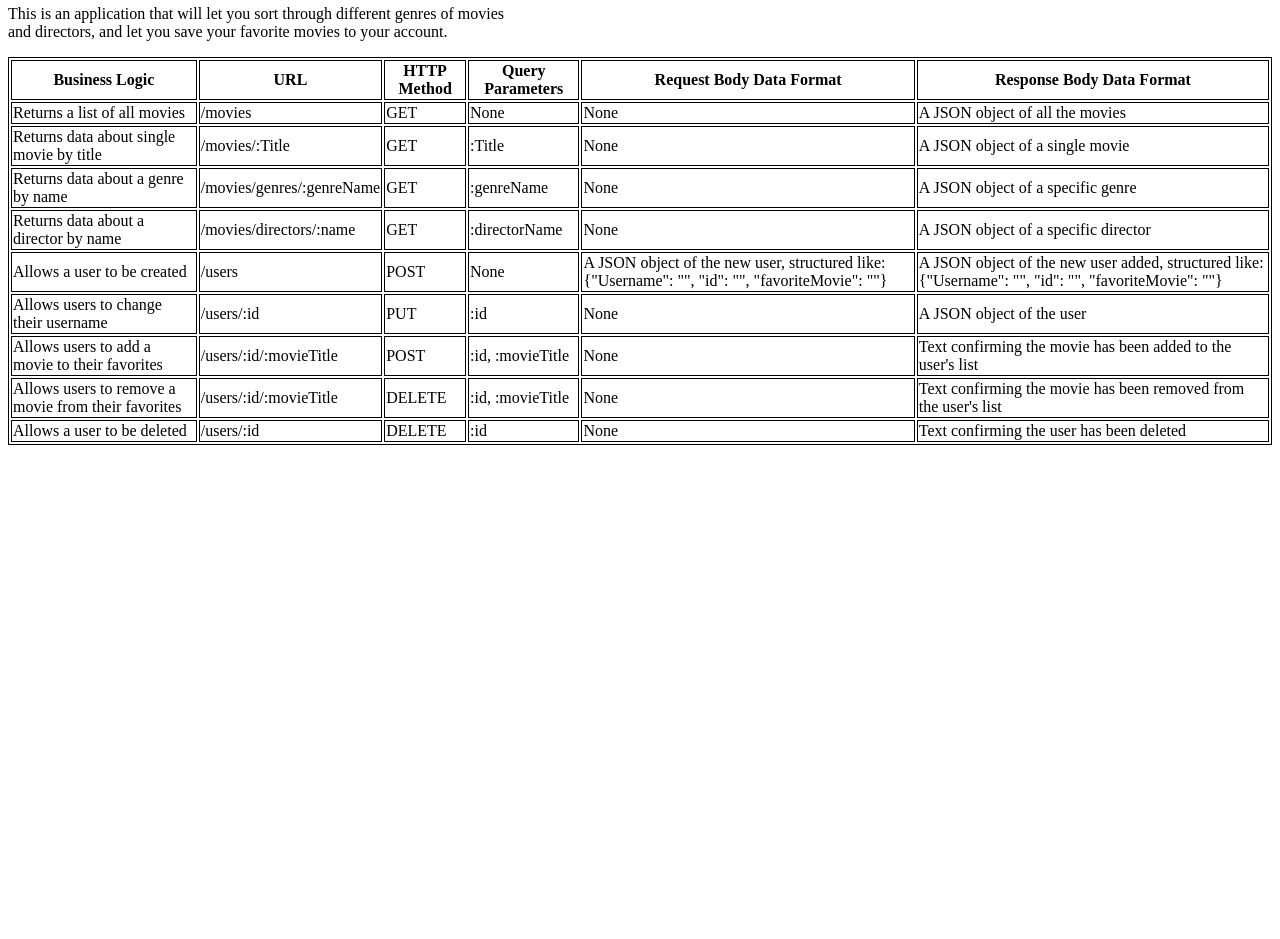
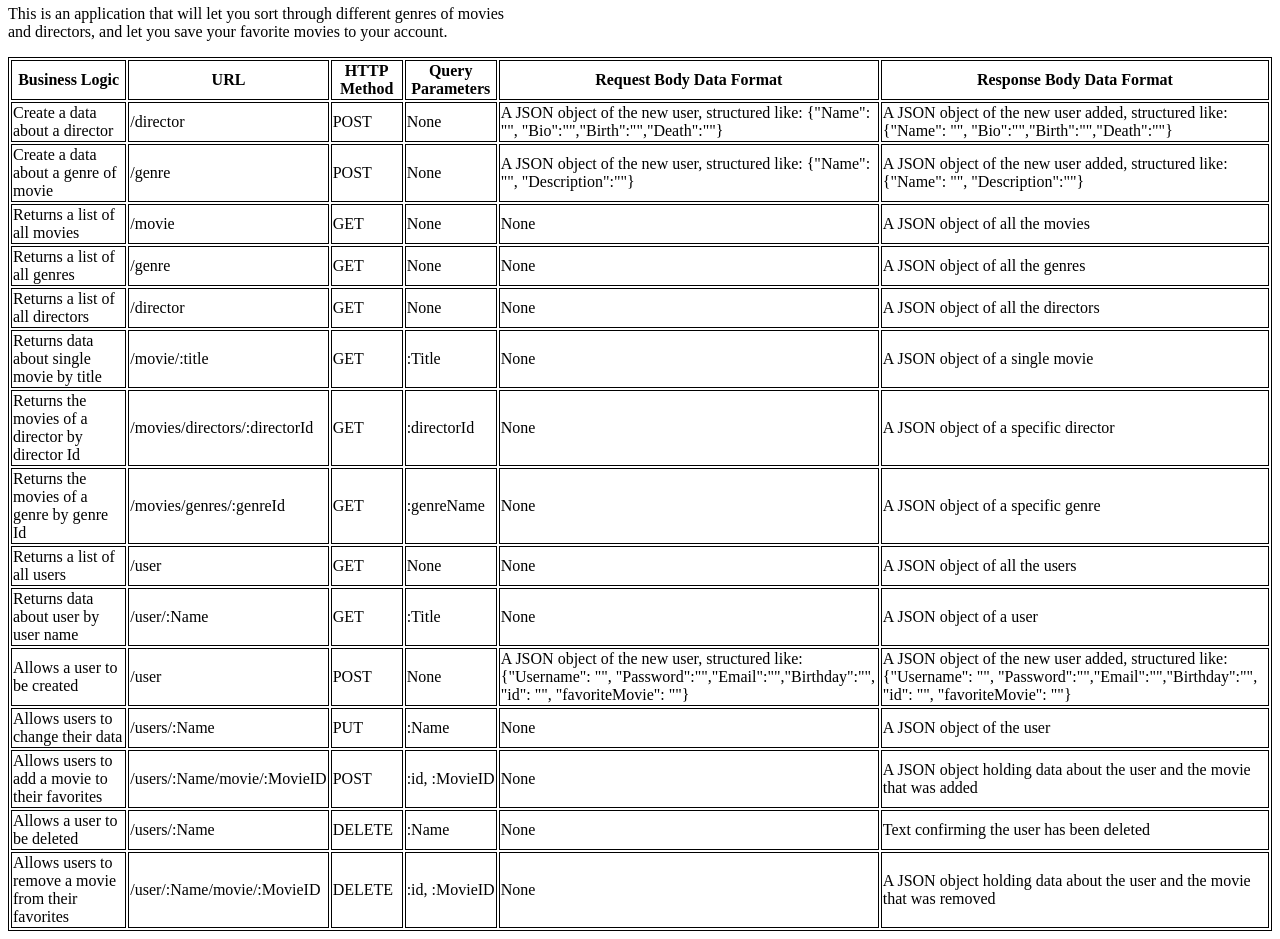
Before and after one commit to Sargurpreet/movie_api, a website: page public/documentation.html in a window 1280 px wide. Shown: the part 280-1219 px from the top of the page. Before the commit the page ends 800 px from the top, so only its background shows below. Drawn offline with Linux system fonts and the light colour scheme.

Commit message:
Update documentation

```diff
--- a/public/documentation.html
+++ b/public/documentation.html
@@ -12,7 +12,7 @@
   </style>
 </head>
 <body>
-  <h1>Documentation Page</h1>
+  <h1>Documentation myFlix</h1>
     <h4>INSTRUCTIONS:</h4>
         <p>This app is designed to navigate you in the world of best movies made!</p>
         <p>Here you will find information about different movies, directors, and genres. </p>
@@ -37,8 +37,26 @@
 
           <tbody>
             <tr>
+              <td>Create a data about a director</td>
+              <td>/director</td>
+              <td>POST</td>
+              <td>None</td>
+              <td>A JSON object of the new user, structured like: {"Name": "", "Bio":"","Birth":"","Death":""}</td>
+              <td>A JSON object of the new user added, structured like: {"Name": "", "Bio":"","Birth":"","Death":""}</td></td>
+            </tr>
+
+            <tr>
+              <td>Create a data about a genre of movie</td>
+              <td>/genre</td>
+              <td>POST</td>
+              <td>None</td>
+              <td>A JSON object of the new user, structured like: {"Name": "", "Description":""}</td>
+              <td>A JSON object of the new user added, structured like: {"Name": "", "Description":""}</td></td>
+            </tr>
+
+            <tr>
               <td>Returns a list of all movies</td>
-              <td>/movies</td>
+              <td>/movie</td>
               <td>GET</td>
               <td>None</td>
               <td>None</td>
@@ -46,8 +64,26 @@
             </tr>
 
             <tr>
+              <td>Returns a list of all genres</td>
+              <td>/genre</td>
+              <td>GET</td>
+              <td>None</td>
+              <td>None</td>
+              <td>A JSON object of all the genres</td>
+            </tr>
+
+            <tr>
+              <td>Returns a list of all directors</td>
+              <td>/director</td>
+              <td>GET</td>
+              <td>None</td>
+              <td>None</td>
+              <td>A JSON object of all the directors</td>
+            </tr>
+
+            <tr>
               <td>Returns data about single movie by title</td>
-              <td>/movies/:Title</td>
+              <td>/movie/:title</td>
               <td>GET</td>
               <td>:Title</td>
               <td>None</td>
@@ -55,8 +91,17 @@
             </tr>
 
             <tr>
-              <td>Returns data about a genre by name</td>
-              <td>/movies/genres/:genreName</td>
+              <td>Returns the movies of a director by director Id</td>
+              <td>/movies/directors/:directorId</td>
+              <td>GET</td>
+              <td>:directorId</td>
+              <td>None</td>
+              <td>A JSON object of a specific director</td>
+            </tr>
+
+            <tr>
+              <td>Returns the movies of a genre by genre Id</td>
+              <td>/movies/genres/:genreId</td>
               <td>GET</td>
               <td>:genreName</td>
               <td>None</td>
@@ -64,57 +109,69 @@
             </tr>
 
             <tr>
-              <td>Returns data about a director by name</td>
-              <td>/movies/directors/:name</td>
+              <td>Returns a list of all users</td>
+              <td>/user</td>
               <td>GET</td>
-              <td>:directorName</td>
               <td>None</td>
-              <td>A JSON object of a specific director</td>
-            </tr>
-            <tr>
-              <td>Allows a user to be created</td>
-              <td>/users</td>
-              <td>POST</td>
               <td>None</td>
-              <td>A JSON object of the new user, structured like: {"Username": "", "id": "", "favoriteMovie": ""}</td>
-              <td>A JSON object of the new user added, structured like: {"Username": "", "id": "", "favoriteMovie": ""}</td>
+              <td>A JSON object of all the users</td>
             </tr>
 
             <tr>
-              <td>Allows users to change their username</td>
-              <td>/users/:id</td>
+              <td>Returns data about user by user name</td>
+              <td>/user/:Name</td>
+              <td>GET</td>
+              <td>:Title</td>
+              <td>None</td>
+              <td>A JSON object of a user</td>
+            </tr>
+
+            <tr>
+              <td>Allows a user to be created</td>
+              <td>/user</td>
+              <td>POST</td>
+              <td>None</td>
+              <td>A JSON object of the new user, structured like: {"Username": "", "Password":"","Email":"","Birthday":"", "id": "", "favoriteMovie": ""}</td>
+              <td>A JSON object of the new user added, structured like: {"Username": "", "Password":"","Email":"","Birthday":"", "id": "", "favoriteMovie": ""}</td>
+            </tr>
+
+            <tr>
+              <td>Allows users to change their data</td>
+              <td>/users/:Name</td>
               <td>PUT</td>
-              <td>:id</td>
+              <td>:Name</td>
               <td>None</td>
               <td>A JSON object of the user</td>
             </tr>
 
             <tr>
               <td>Allows users to add a movie to their favorites</td>
-              <td>/users/:id/:movieTitle</td>
+              <td>/users/:Name/movie/:MovieID</td>
               <td>POST</td>
-              <td>:id, :movieTitle</td>
+              <td>:id, :MovieID</td>
               <td>None</td>
-              <td>Text confirming the movie has been added to the user's list</td>
+              <td>A JSON object holding data about the user and the movie that was added</td>
+            </tr>
+
+            <tr>
+              <td>Allows a user to be deleted</td>
+              <td>/users/:Name</td>
+              <td>DELETE</td>
+              <td>:Name</td>
+              <td>None</td>
+              <td>Text confirming the user has been deleted</td>
             </tr>
 
             <tr>
               <td>Allows users to remove a movie from their favorites</td>
-              <td>/users/:id/:movieTitle</td>
+              <td>/user/:Name/movie/:MovieID</td>
               <td>DELETE</td>
-              <td>:id, :movieTitle</td>
+              <td>:id, :MovieID</td>
               <td>None</td>
-              <td>Text confirming the movie has been removed from the user's list</td>
+              <td>A JSON object holding data about the user and the movie that was removed</td>
             </tr>
 
-            <tr>
-              <td>Allows a user to be deleted</td>
-              <td>/users/:id</td>
-              <td>DELETE</td>
-              <td>:id</td>
-              <td>None</td>
-              <td>Text confirming the user has been deleted</td>
-            </tr>
+
 
           </tbody>
 </body>
```
